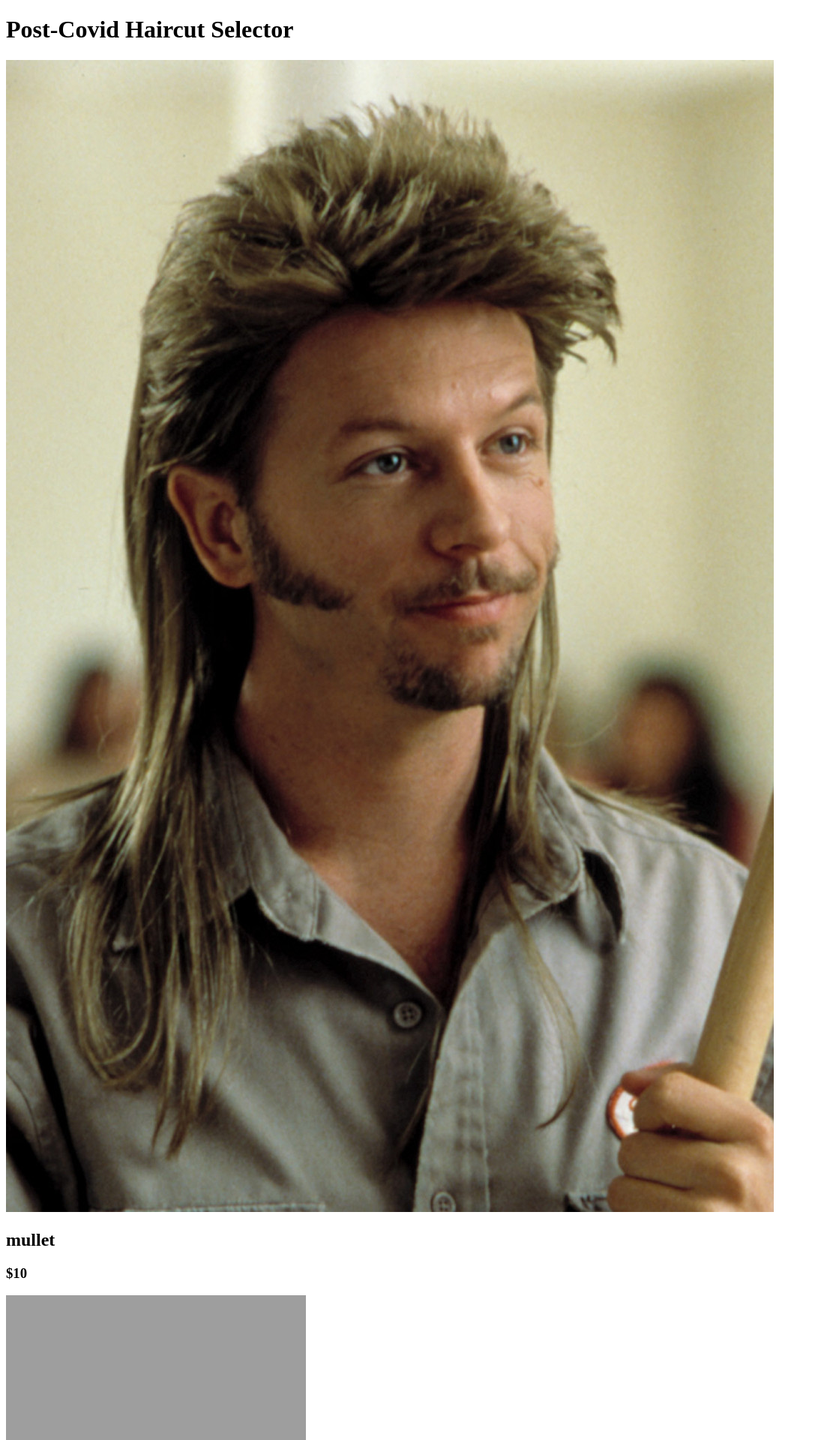
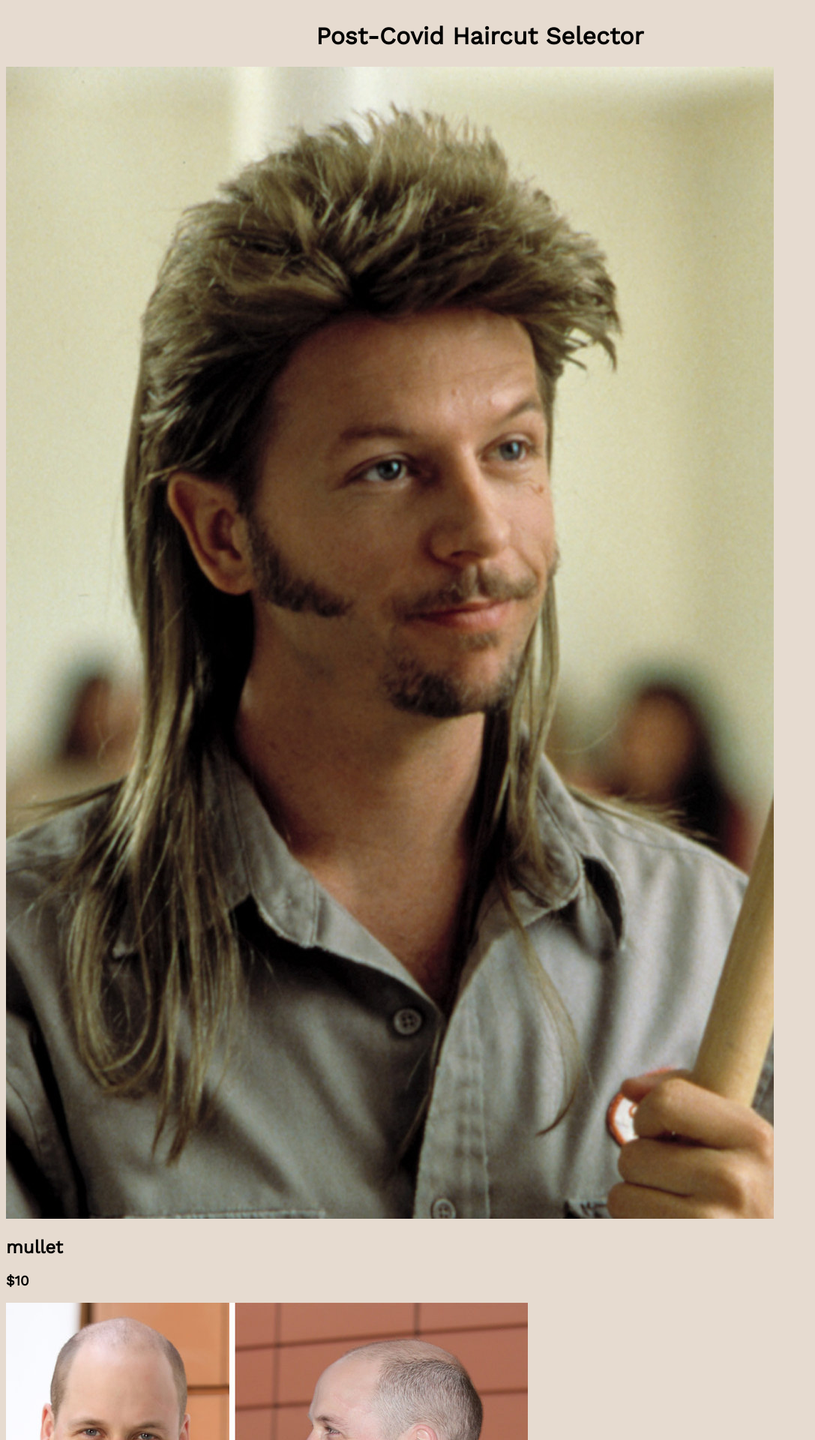
Before and after one commit to matai-2020/Mayonnaise, a Node server app: page / in a window 1280 px wide. Shown: the top 1920 px of the page at 75% size, without its empty margins (0-1087 px from the left). Run offline with Node 20, Linux system fonts and the light colour scheme; data comes from the database, SQL or seed files in the repository; some libraries are stand-ins or nearby versions; grey boxes are pictures that could not be loaded.

Commit message:
Link CSS and public folder

```diff
--- a/public/css/styles.css
+++ b/public/css/styles.css
@@ -3,3 +3,18 @@ $almond: #e6dbd0ff;
 $deep-taupe: #7d6167ff;
 $eggplant: #754f5bff;
 $eggplant-2: #5d4954ff; */
+
+* {
+  display: flexbox;
+  background-color: #e6dbd0ff;
+  align-content: center;
+  font-family: 'Work Sans', sans-serif;
+}
+
+h1 {
+  text-align: center;
+}
+
+.flex-container {
+  align-content: center
+}
--- a/server.js
+++ b/server.js
@@ -1,11 +1,13 @@
 const express = require('express')
 const hbs = require('express-handlebars')
 const routes = require('./routes')
+const path = require('path')
 
 const server = express()
-
-server.engine('hbs', hbs({ extname: 'hbs' }))
+const staticFolder = path.join(__dirname, 'public')
+server.engine('hbs', hbs({ defaultLayout: 'main', extname: 'hbs' }))
 server.set('view engine', 'hbs')
+server.use(express.static(staticFolder))
 server.use(express.urlencoded({ extended: false }))
 
 server.use('/', routes)
--- a/views/home.hbs
+++ b/views/home.hbs
@@ -1,8 +1,8 @@
-<div>
+<div class="flex-container">
   <form>
       <h1>Post-Covid Haircut Selector</h1>
             {{#each haircuts}}
-          <img src="{{image}}">
+          <img src="/images/{{image}}">
           <h2>{{name}}</h2>
           <h3>{{cost}}</h3>
           {{/each}}
--- a/views/layouts/main.hbs
+++ b/views/layouts/main.hbs
@@ -3,6 +3,7 @@
 <head>
   <meta charset="UTF-8">
   <meta name="viewport" content="width=device-width, initial-scale=1.0">
+  <link href="https://fonts.googleapis.com/css2?family=Work+Sans&display=swap" rel="stylesheet">
   <link rel="stylesheet" href="/css/styles.css">
   <title>POST COVID HAIRCUT SELECTOR</title>
 </head>
```
Also changed, not shown: views/profile.hbs (+8 -0 lines), public/images/crew.jpg (renamed from public/css/images/crew.jpg), public/images/mullet.jpg (renamed from public/css/images/mullet.jpg), public/images/num1.jpg (renamed from public/css/images/num1.jpeg).
